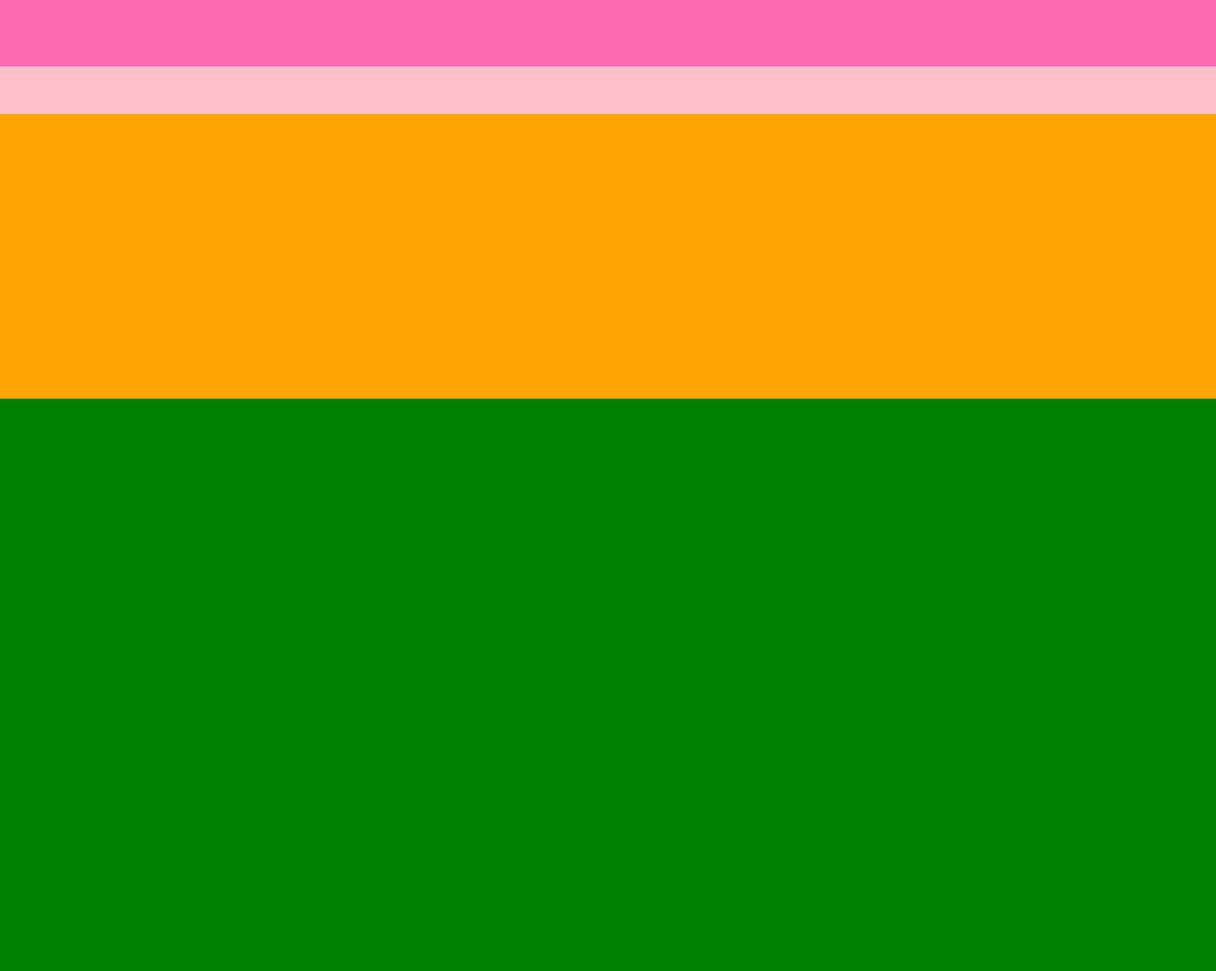
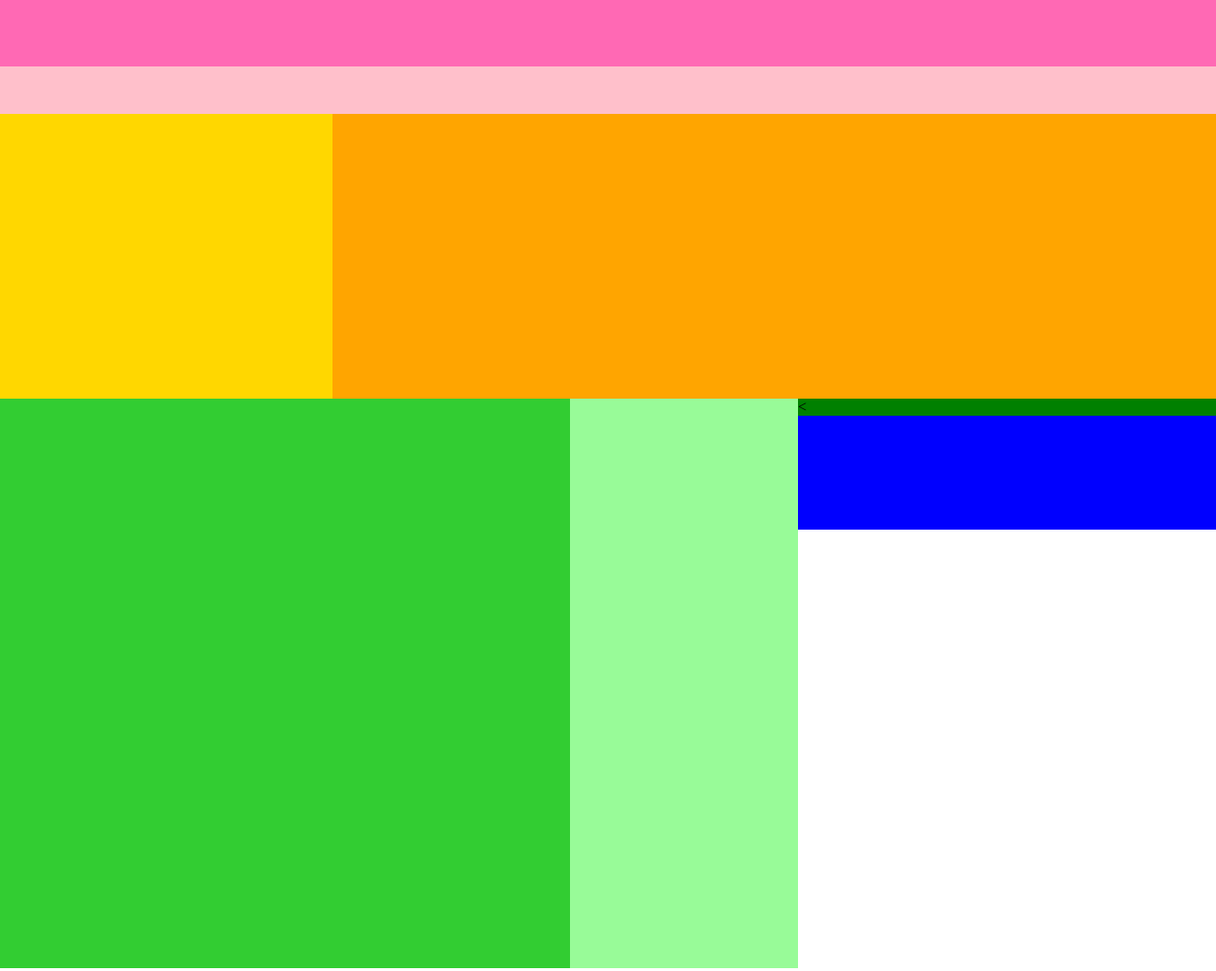
Before and after one commit to matsuzaki31/HTML-CSS-3-, a plain HTML site: page caravan/index.html in a window 1280 px wide. Shown: the top 1023 px of the page at 95% size. Drawn offline with Linux system fonts and the light colour scheme.

Commit message:
途中経過1/5 20:15

```diff
--- a/caravan/index.html
+++ b/caravan/index.html
@@ -13,9 +13,14 @@
 	   <div class="header-bottom"></div>
     </div>
 	<!-- main-visual用のdiv -->
-	<div class="main-visual"></div>
+	<div class="main-visual">
+	   <div class="main-visual-content"></div>
+    </div>
 	<!-- main用のdiv -->
-	<div class="main"></div>
+	<div class="main"><
+        <div class="blog"></div>
+        <div class="sidebar"></div>
+    </div>
 	<!-- footer用のdiv -->
 	<div class="footer"></div>
 </body>
--- a/caravan/style.css
+++ b/caravan/style.css
@@ -29,12 +29,32 @@
     background-color: orange;
 }
 
+.main-visual-content{
+	width: 350px;
+	height: 300px;
+	background-color: gold;
+}
+
+
 .main {
     width: 100%;
-    height: 1400px;
+
     background-color: green;
 }
 
+.blog {
+	width: 600px;
+	height: 600px;
+	background-color: limegreen;
+	float: left;
+}
+
+.sidebar{
+	width: 240px;
+	height:600px;
+	background-color: palegreen;
+	float: left;
+}
 .footer {
 	width: 100%;
 	height: 120px;
```
